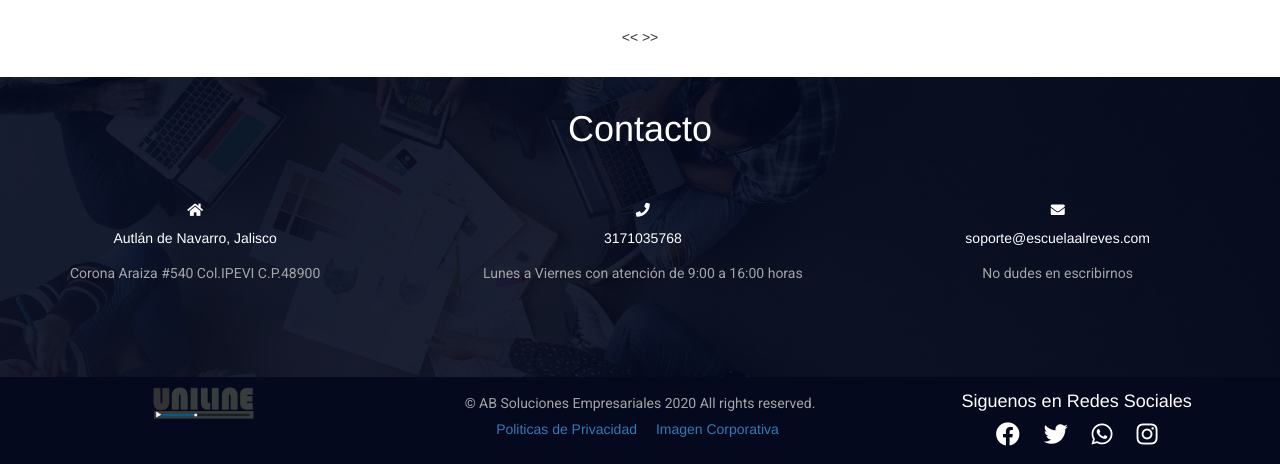
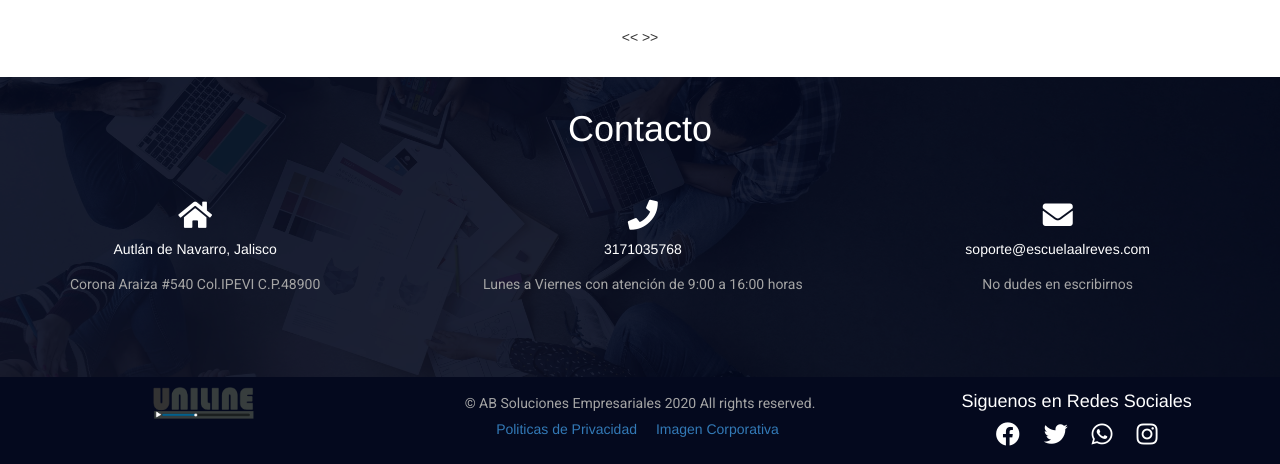
Before and after one commit to ABSolucionesEmpresariales/Uniline, a PHP site: page /uniline/views/mainpage.php in a window 1280 px wide. Shown: the part 1204-1668 px from the top of the page. Run offline with PHP 8.4, Linux system fonts and the light colour scheme; data that the repository does not hold is empty; some libraries are stand-ins or nearby versions.

Commit message:
cambios-diseño-iconos

```diff
--- a/views/mainpage.php
+++ b/views/mainpage.php
@@ -300,7 +300,7 @@ session_start();
           <div class="col-lg-12 d-lg-flex d-sm-inline-block text-white justify-content-between" style="margin-left: -3rem">
             <div class="single-contact-address d-inline-block">
               <div class="icon">
-                <span class="fa fa-home"></span>
+                <span class="fa fa-home" style="font-size: 30px"></span>
               </div>
               <div class="contact-details">
                 <h5>Autlán de Navarro, Jalisco</h5>
@@ -311,7 +311,7 @@ session_start();
             </div>
             <div class="single-contact-address d-inline-block">
               <div class="icon">
-                <span class="fa fa-phone"></span>
+                <span class="fa fa-phone" style="font-size: 30px"></span>
               </div>
               <div class="contact-details">
                 <h5>3171035768</h5>
@@ -320,7 +320,7 @@ session_start();
             </div>
             <div class="single-contact-address d-inline-block">
               <div class="icon">
-                <span class="fa fa-envelope"></span>
+                <span class="fa fa-envelope" style="font-size: 30px"></span>
               </div>
               <div class="contact-details">
                 <h5>soporte@escuelaalreves.com</h5>
```
